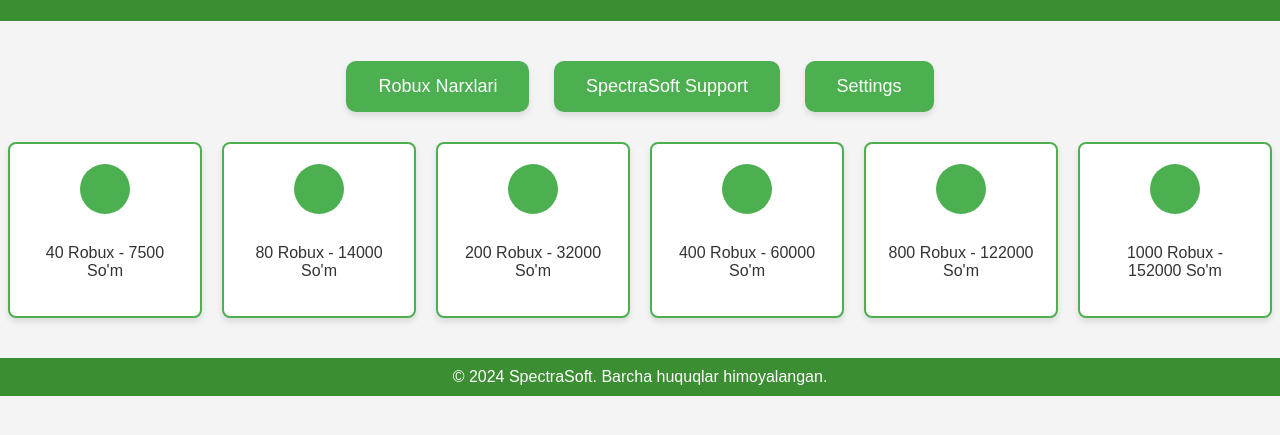
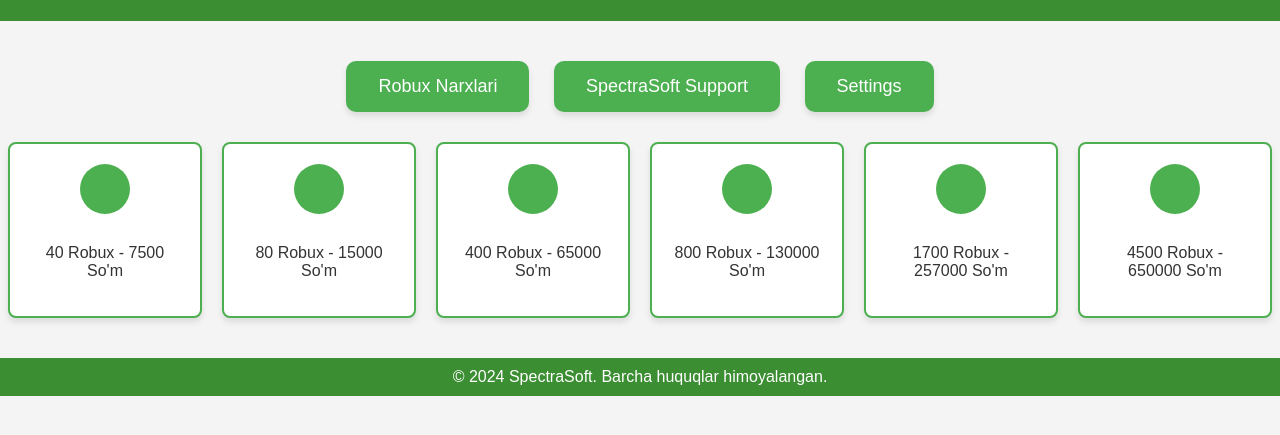
Before and after one commit to SpectraS0ft/Tertis-game, a plain HTML site: page index.html in a window 1280 px wide. Both pictures are taken after a click on the button "Robux Narxlari". Shown: the part 99-534 px from the top of the page. Drawn offline with Linux system fonts and the light colour scheme.

Commit message:
Update index.html

```diff
--- a/index.html
+++ b/index.html
@@ -33,23 +33,23 @@
     </div>
     <div class="price-item">
         <div class="robux-logo"></div>
-        <p>80 Robux - 14000 So'm</p>
+        <p>80 Robux - 15000 So'm</p>
     </div>
     <div class="price-item">
         <div class="robux-logo"></div>
-        <p>200 Robux - 32000 So'm</p>
+        <p>400 Robux - 65000 So'm</p>
     </div>
     <div class="price-item">
         <div class="robux-logo"></div>
-        <p>400 Robux - 60000 So'm</p>
+        <p>800 Robux - 130000 So'm</p>
     </div>
     <div class="price-item">
         <div class="robux-logo"></div>
-        <p>800 Robux - 122000 So'm</p>
+        <p>1700 Robux - 257000 So'm</p>
     </div>
     <div class="price-item">
         <div class="robux-logo"></div>
-        <p>1000 Robux - 152000 So'm</p>
+        <p>4500 Robux - 650000 So'm</p>
     </div>
 </div>
 
```
